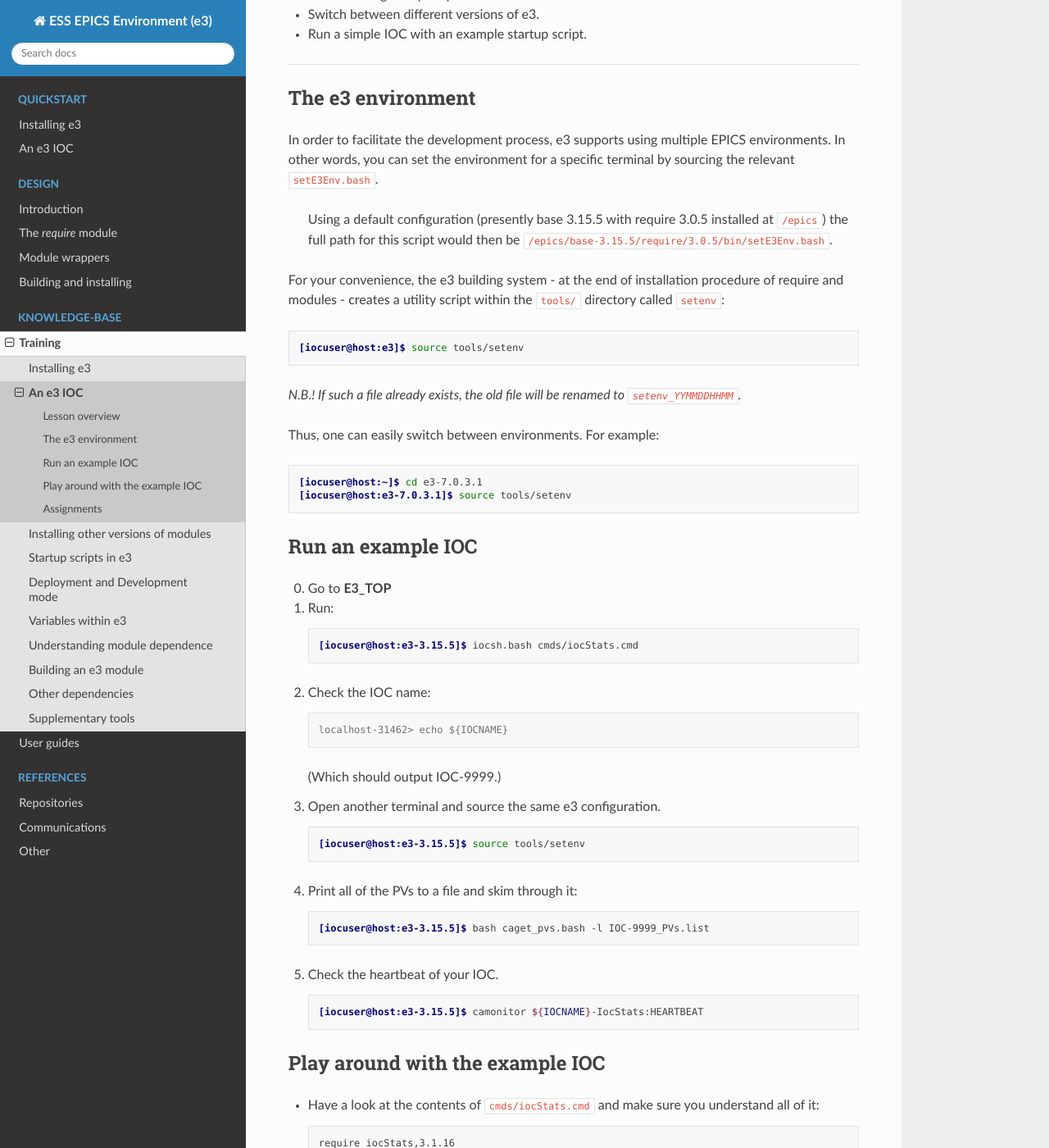
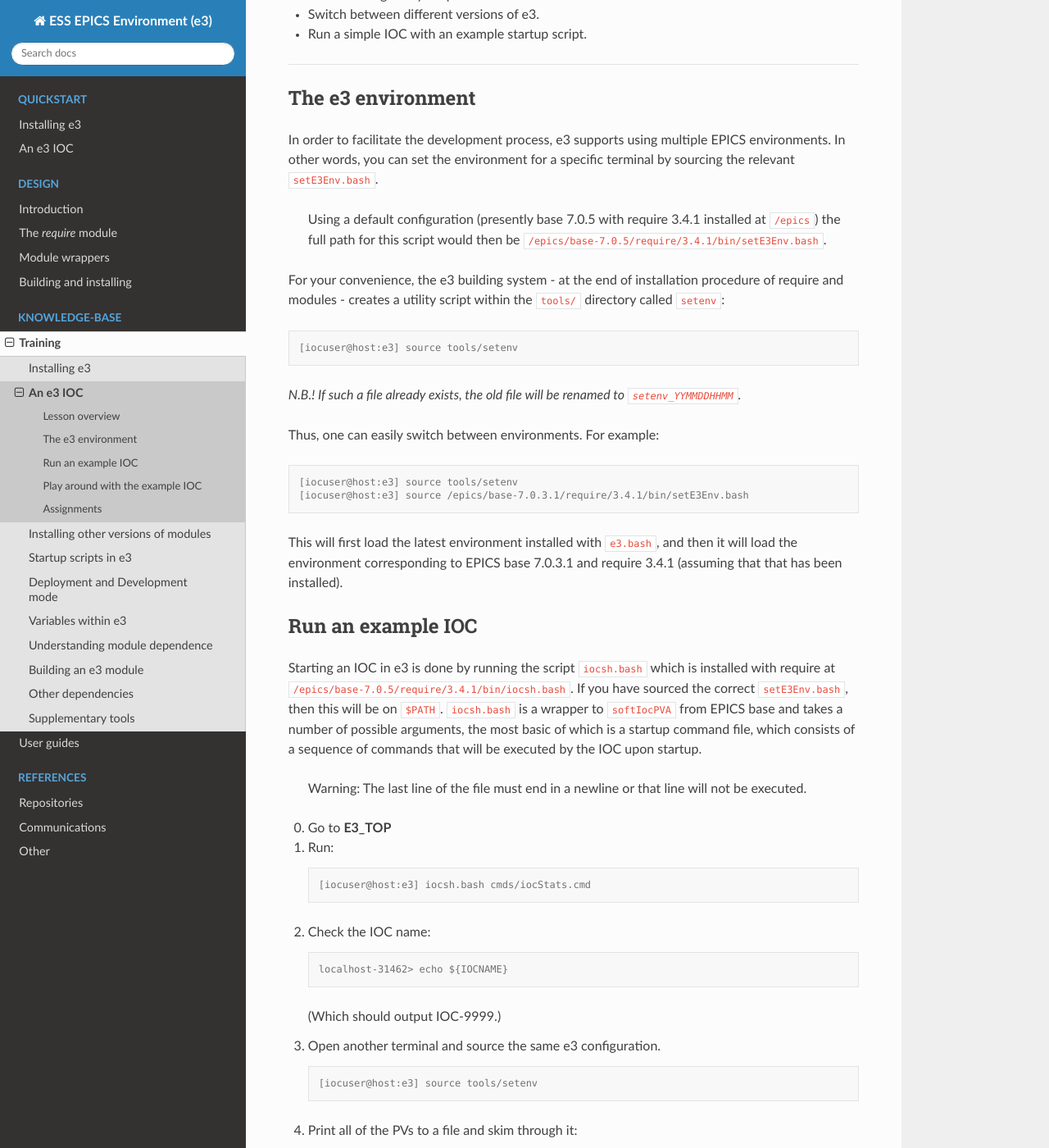
Before and after one commit to ttkorhonen/e3pages, a Sphinx documentation site: the page built from docs/kb/training/workbook/2_e3_ioc.md, in a window 1280 px wide and 1400 px high, scrolled down 282 px. Shown: the whole window at 82% size. Built offline with Sphinx 7.4.7 and the Read the Docs theme 2.0.0, drawn with Linux system fonts in a browser that asks for light colours; some of the changed text lies outside the part shown.

Commit message:
Updated prompts

````diff
--- a/docs/kb/training/workbook/2_e3_ioc.md
+++ b/docs/kb/training/workbook/2_e3_ioc.md
@@ -14,12 +14,12 @@ In this lesson, you'll learn how to do the following:
 
 In order to facilitate the development process, e3 supports using multiple EPICS environments. In other words, you can set the environment for a specific terminal by sourcing the relevant `setE3Env.bash`.
 
-> Using a default configuration (presently base 3.15.5 with require 3.0.5 installed at `/epics`) the full path for this script would then be `/epics/base-3.15.5/require/3.0.5/bin/setE3Env.bash`.
+> Using a default configuration (presently base 7.0.5 with require 3.4.1 installed at `/epics`) the full path for this script would then be `/epics/base-7.0.5/require/3.4.1/bin/setE3Env.bash`.
 
 For your convenience, the e3 building system - at the end of installation procedure of require and modules - creates a utility script within the `tools/` directory called `setenv`:
 
 ```console
-[iocuser@host:e3]$ source tools/setenv
+[iocuser@host:e3] source tools/setenv
 ```
 
 *N.B.! If such a file already exists, the old file will be renamed to `setenv_YYMMDDHHMM`.*
@@ -27,17 +27,25 @@ For your convenience, the e3 building system - at the end of installation proced
 Thus, one can easily switch between environments. For example:
 
 ```console
-[iocuser@host:~]$ cd e3-7.0.3.1
-[iocuser@host:e3-7.0.3.1]$ source tools/setenv
+[iocuser@host:e3] source tools/setenv
+[iocuser@host:e3] source /epics/base-7.0.3.1/require/3.4.1/bin/setE3Env.bash
 ```
 
+This will first load the latest environment installed with `e3.bash`, and then it will load the environment corresponding to EPICS base 7.0.3.1 and require 3.4.1 (assuming that that has been installed).
+
 ## Run an example IOC
+
+Starting an IOC in e3 is done by running the script `iocsh.bash` which is installed with require at `/epics/base-7.0.5/require/3.4.1/bin/iocsh.bash`. If you have sourced the correct `setE3Env.bash`,
+then this will be on `$PATH`. `iocsh.bash` is a wrapper to `softIocPVA` from EPICS base and takes a number of possible arguments, the most basic of which is a startup command file, which consists
+of a sequence of commands that will be executed by the IOC upon startup.
+
+> Warning: The last line of the file must end in a newline or that line will not be executed.
 
 0. Go to **E3_TOP**
 1. Run:
 
    ```console
-   [iocuser@host:e3-3.15.5]$ iocsh.bash cmds/iocStats.cmd
+   [iocuser@host:e3] iocsh.bash cmds/iocStats.cmd
    ```
 
 2. Check the IOC name:
@@ -51,19 +59,19 @@ Thus, one can easily switch between environments. For example:
 3. Open another terminal and source the same e3 configuration.
 
    ```console
-   [iocuser@host:e3-3.15.5]$ source tools/setenv
+   [iocuser@host:e3] source tools/setenv
    ```
 
 4. Print all of the PVs to a file and skim through it:
 
    ```console
-   [iocuser@host:e3-3.15.5]$ bash caget_pvs.bash -l IOC-9999_PVs.list
+   [iocuser@host:e3] bash caget_pvs.bash -l IOC-9999_PVs.list
    ```
 
 5. Check the heartbeat of your IOC.
 
    ```console
-   [iocuser@host:e3-3.15.5]$ camonitor ${IOCNAME}-IocStats:HEARTBEAT
+   [iocuser@host:e3] camonitor ${IOCNAME}-IocStats:HEARTBEAT
    ```
 
 ## Play around with the example IOC
````
